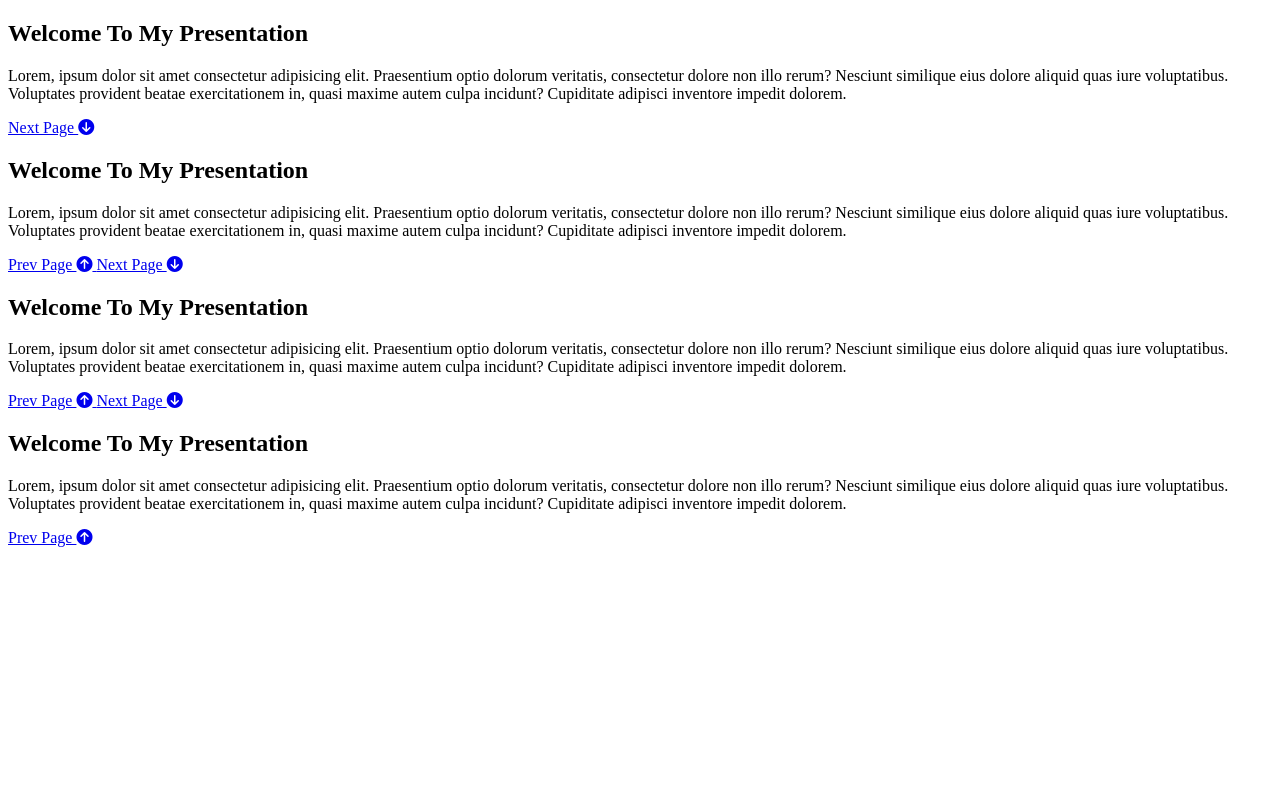
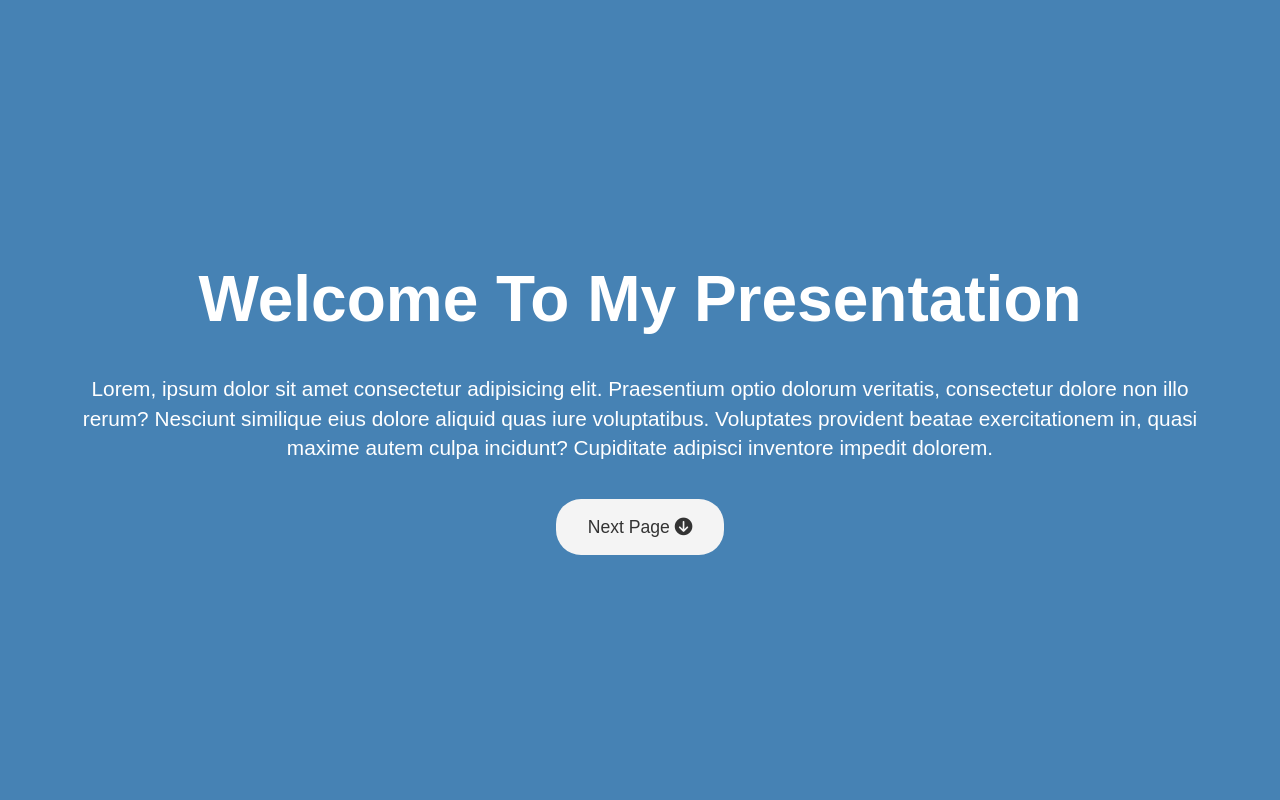
Before and after one commit to eltecladodesocrates/web-presentation, a plain HTML site: page index.html in a window 1280 px wide. Shown: the top 800 px of the page. Drawn offline with Linux system fonts and the light colour scheme.

Commit message:
project done

```diff
--- a/index.html
+++ b/index.html
@@ -21,7 +21,7 @@
 
     <!-- Page 2 -->
     <section id="page-2" class="page">
-        <h1>Welcome To My Presentation</h1>
+        <h1>Page 2</h1>
         <p>Lorem, ipsum dolor sit amet consectetur adipisicing elit. Praesentium optio dolorum veritatis, consectetur dolore non illo rerum? Nesciunt similique eius dolore aliquid quas iure voluptatibus. Voluptates provident beatae exercitationem in, quasi maxime autem culpa incidunt? Cupiditate adipisci inventore impedit dolorem.</p>
         <div>
             <a href="#page-1" class="btn btn-dark">
@@ -35,7 +35,7 @@
 
         <!-- Page 3 -->
         <section id="page-3" class="page">
-            <h1>Welcome To My Presentation</h1>
+            <h1>Page 3</h1>
             <p>Lorem, ipsum dolor sit amet consectetur adipisicing elit. Praesentium optio dolorum veritatis, consectetur dolore non illo rerum? Nesciunt similique eius dolore aliquid quas iure voluptatibus. Voluptates provident beatae exercitationem in, quasi maxime autem culpa incidunt? Cupiditate adipisci inventore impedit dolorem.</p>
             <div>
                 <a href="#page-2" class="btn btn-dark">
@@ -49,7 +49,7 @@
 
         <!-- Page 4 -->
         <section id="page-4" class="page">
-            <h1>Welcome To My Presentation</h1>
+            <h1>Page 4</h1>
             <p>Lorem, ipsum dolor sit amet consectetur adipisicing elit. Praesentium optio dolorum veritatis, consectetur dolore non illo rerum? Nesciunt similique eius dolore aliquid quas iure voluptatibus. Voluptates provident beatae exercitationem in, quasi maxime autem culpa incidunt? Cupiditate adipisci inventore impedit dolorem.</p>
             <div>
                 <a href="#page-3" class="btn">
--- a/style.css
+++ b/style.css
@@ -0,0 +1,101 @@
+:root {
+    --page-1-color: steelblue;
+    --page-2-color: tan;
+    --page-3-color: teal;
+    --page-4-color: slateblue;
+    --animate-speed: 2s;
+}
+
+body {
+    font-family: Arial, Helvetica, sans-serif;
+    line-height: 1.4;
+    color: #fff;
+    margin: 0;
+    padding: 0;
+    /* no scrollbars */
+    overflow: hidden;
+}
+
+/* Page Colors */
+
+#page-1 {
+    background-color: var(--page-1-color);
+}
+#page-2 {
+    background-color: var(--page-2-color);
+}
+#page-3 {
+    background-color: var(--page-3-color);
+}
+#page-4 {
+    background-color: var(--page-4-color);
+}
+
+.page {
+    display: flex;
+    flex-direction: column;
+    height: 100vh;
+    align-items: center;
+    justify-content: center;
+    text-align: center;
+    padding: 0 4rem;
+}
+
+.page h1 {
+    font-size: 4rem;
+    line-height: 1.2;
+    margin: 1rem;
+}
+
+.page p {
+    font-size: 1.3rem;
+}
+
+.btn {
+    display: inline-block;
+    padding: 1rem 2rem;
+    background-color: #f4f4f4;
+    color: #333;
+    text-decoration: none;
+    margin-top: 1rem;
+    font-size: 1.1rem;
+    border-radius: 25px;
+    transition: all 0.3s ease-in;
+}
+
+.btn:hover,
+.btn-dark {
+    background-color: #333;
+    color: #fff;
+}
+
+.btn-dark:hover {
+    background-color: #f4f4f4;
+    color: #333;
+}
+
+/* Page Animation */
+
+#page-1 h1 {
+    transform: translateY(-1200px);
+    animation: heading var(--animate-speed) forwards ease-in;
+}
+
+#page-1 p {
+    transform: translateX(-1800px);
+    animation: text var(--animate-speed) forwards ease-in 1s;
+}
+
+/* Keyframe */
+
+@keyframes heading {
+    to {
+        transform: translateY(0)
+    }
+}
+
+@keyframes text {
+    to {
+        transform: translateX(0)
+    }
+}
```
